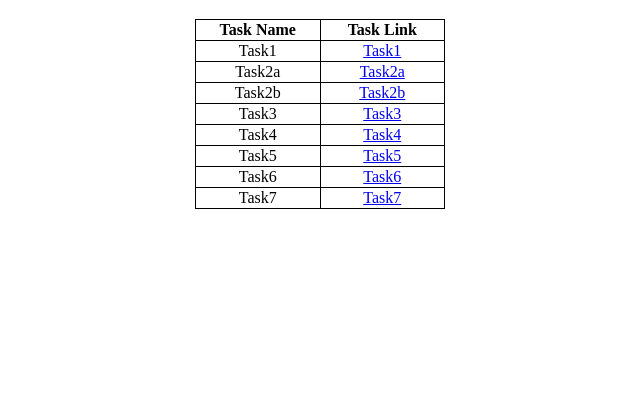
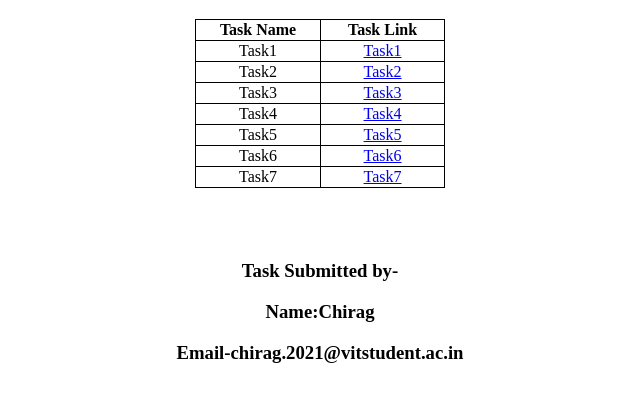
Before and after one commit to ChiragK098/MERN_full_stack_tasks, a plain HTML site: page index.html in a window 1280 px wide. Shown: the part 304-706 px from the top of the page, without its empty margins (320-960 px from the left). Drawn offline with Linux system fonts and the light colour scheme.

Commit message:
Add files via upload

```diff
--- a/index.html
+++ b/index.html
@@ -3,7 +3,7 @@
   <head>
     <meta charset="UTF-8" />
     <meta name="viewport" content="width=device-width, initial-scale=1.0" />
-    <title>Document</title>
+    <title>Chirag's Tasks</title>
     <style>
         table,
         td,
@@ -63,12 +63,8 @@
         <td><a href="Tasks_CSS/Task1.html">Task1</a></td>
       </tr>
       <tr>
-        <td>Task2a</td>
-        <td><a href="Tasks_CSS/Task2a.html">Task2a</a></td>
-      </tr>
-      <tr>
-        <td>Task2b</td>
-        <td><a href="Tasks_CSS/Task2b.html">Task2b</a></td>
+        <td>Task2</td>
+        <td><a href="Tasks_CSS/Task2.html">Task2</a></td>
       </tr>
       <tr>
         <td>Task3</td>
@@ -90,5 +86,7 @@
         <td>Task7</td>
         <td><a href="Tasks_CSS/Task7.html">Task7</a></td>
       </tr>
+    </table><br><br><br>
+    <h3>Task Submitted by- <p>Name:Chirag</p> <p>Email-chirag.2021@vitstudent.ac.in</p></h3>
   </body>
 </html>
```
